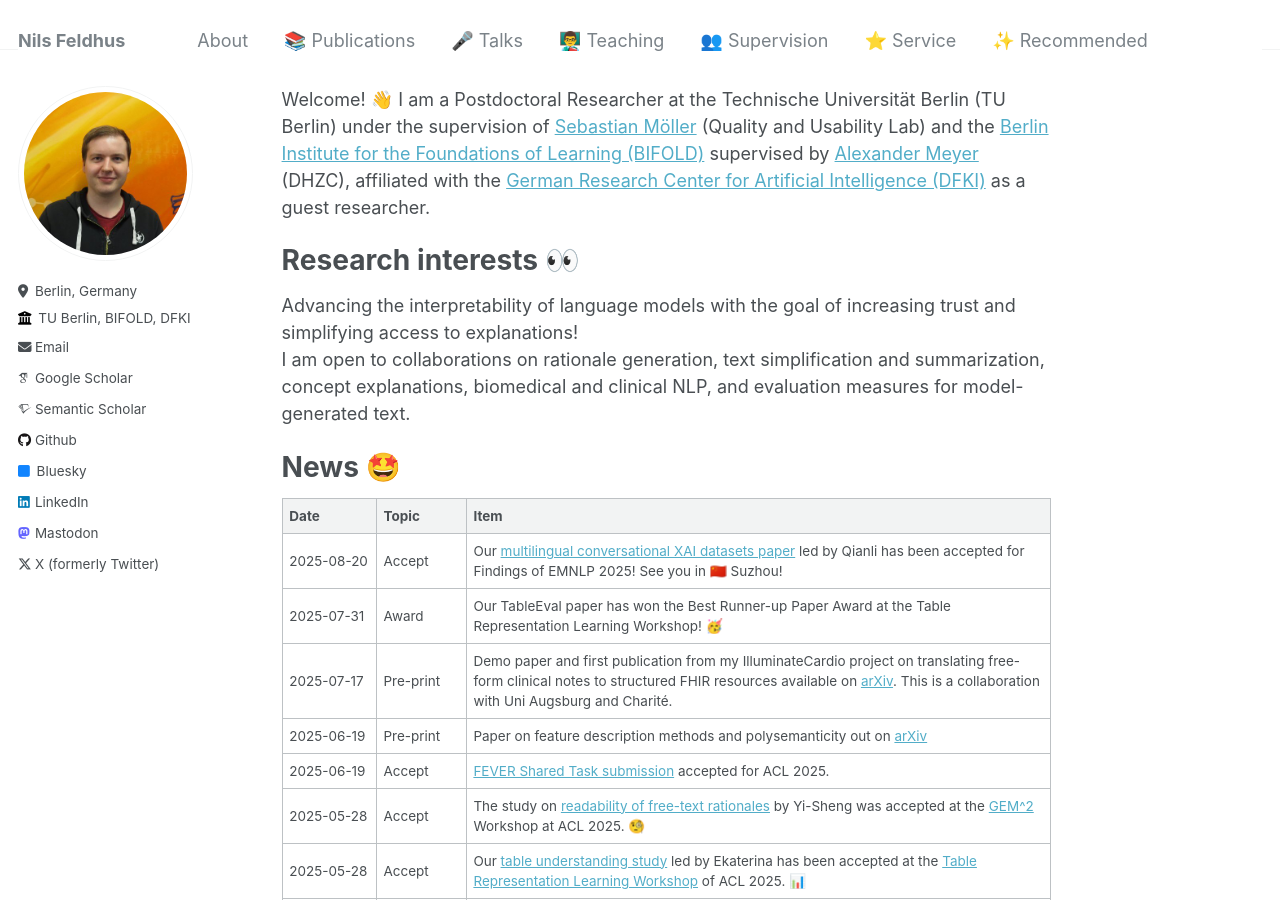
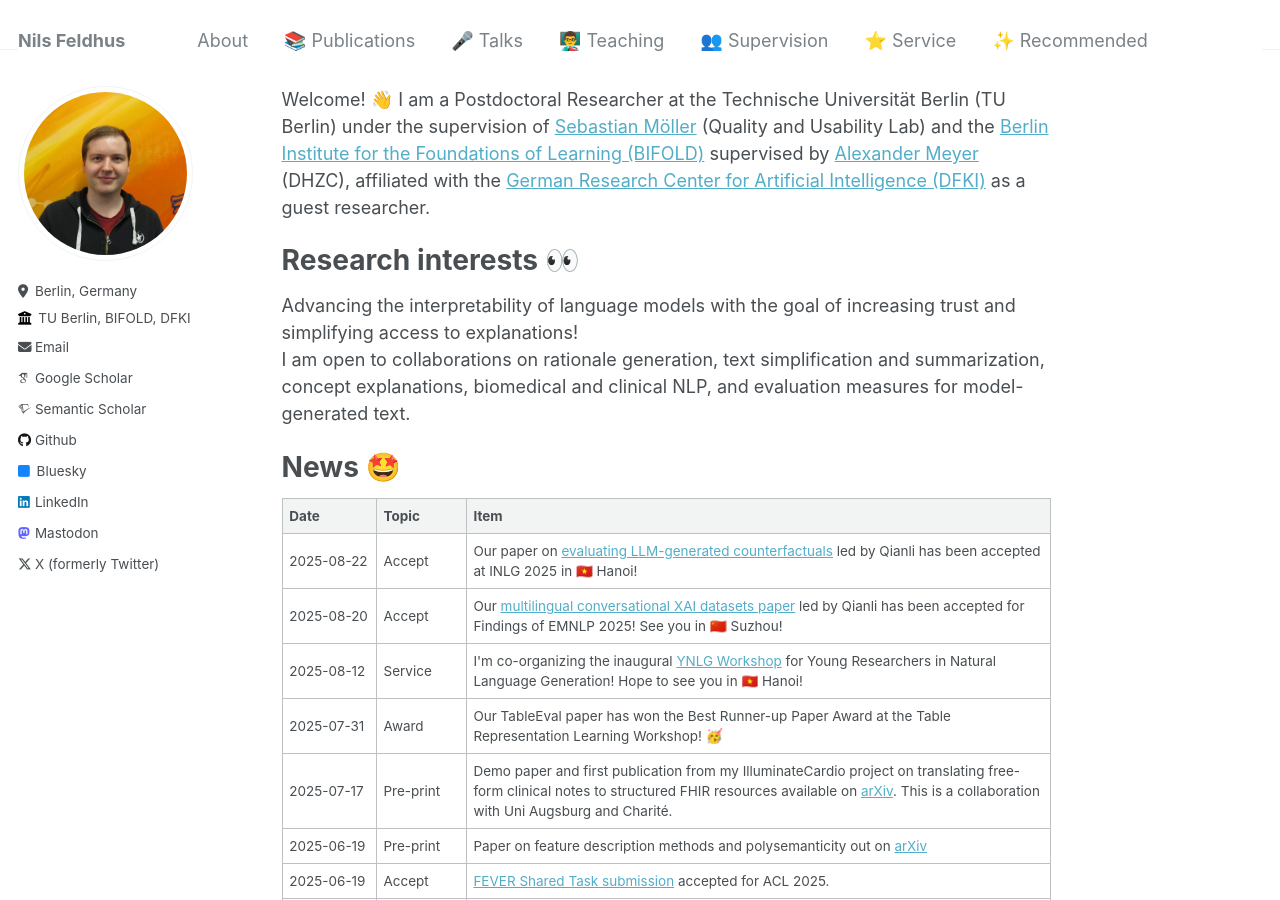
Before and after one commit to nfelnlp/nfelnlp.github.io, a Jekyll site: the page built from index.md, in a window 1280 px wide and 900 px high. Built offline with Jekyll 4.4.1, drawn with Linux system fonts in a browser that asks for light colours; some web fonts are replaced.

Commit message:
INLG accept, workshop orga, and EMNLP pre-print.

```diff
--- a/index.md
+++ b/index.md
@@ -23,9 +23,19 @@ I am open to collaborations on rationale generation, text simplification and sum
   </thead>
   <tbody>
     <tr>
+      <td><nobr>2025-08-22</nobr></td>
+      <td>Accept</td>
+      <td>Our paper on <a href="./publications/#2025">evaluating LLM-generated counterfactuals</a> led by Qianli has been accepted at INLG 2025 in 🇻🇳 Hanoi!</td>
+    </tr>
+    <tr>
       <td><nobr>2025-08-20</nobr></td>
       <td>Accept</td>
       <td>Our <a href="./publications/#2025">multilingual conversational XAI datasets paper</a> led by Qianli has been accepted for Findings of EMNLP 2025! See you in 🇨🇳 Suzhou!</td>
+    </tr>
+    <tr>
+      <td><nobr>2025-08-12</nobr></td>
+      <td>Service</td>
+      <td>I'm co-organizing the inaugural <a href="https://ynlg-workshop.github.io">YNLG Workshop</a> for Young Researchers in Natural Language Generation! Hope to see you in 🇻🇳 Hanoi!</td>
     </tr>
     <tr>
       <td><nobr>2025-07-31</nobr></td>
```
Also changed, not shown: publications/index.md (+6 -10 lines), service/index.md (+5 -0 lines).
